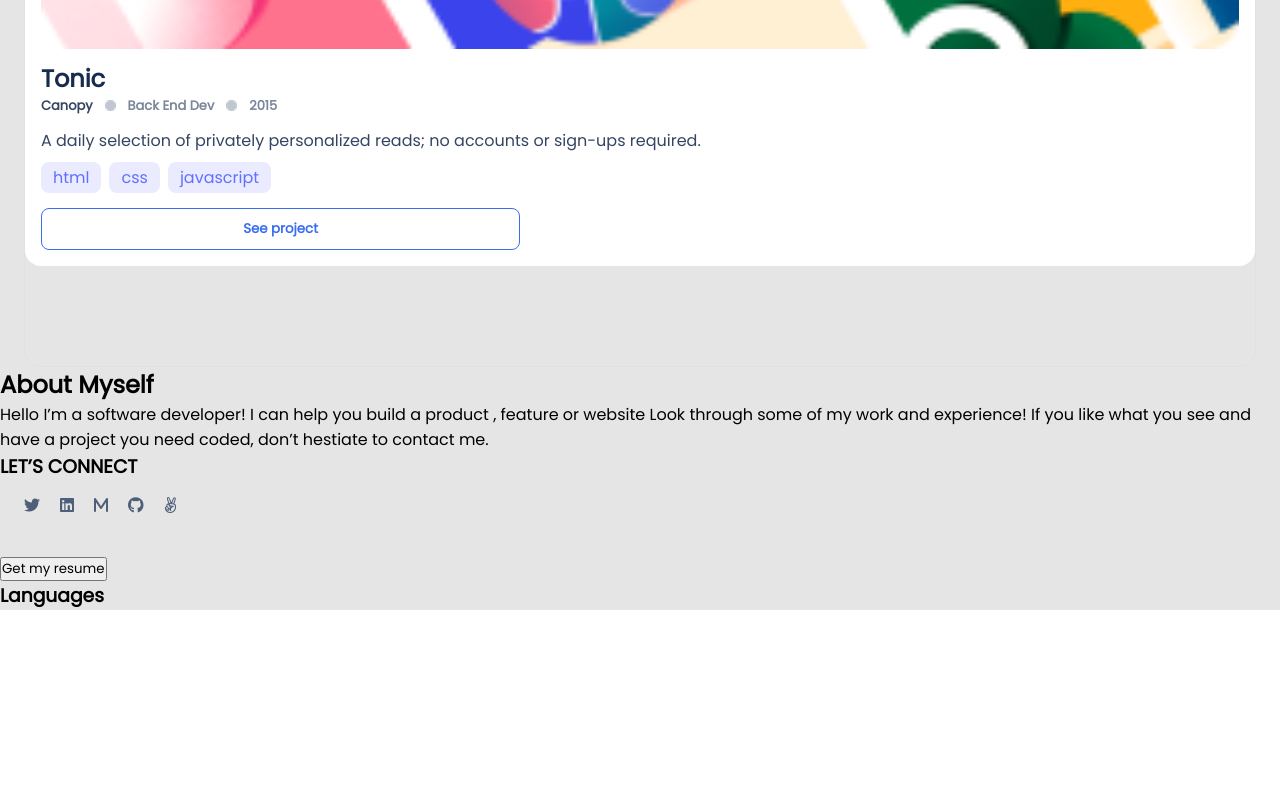
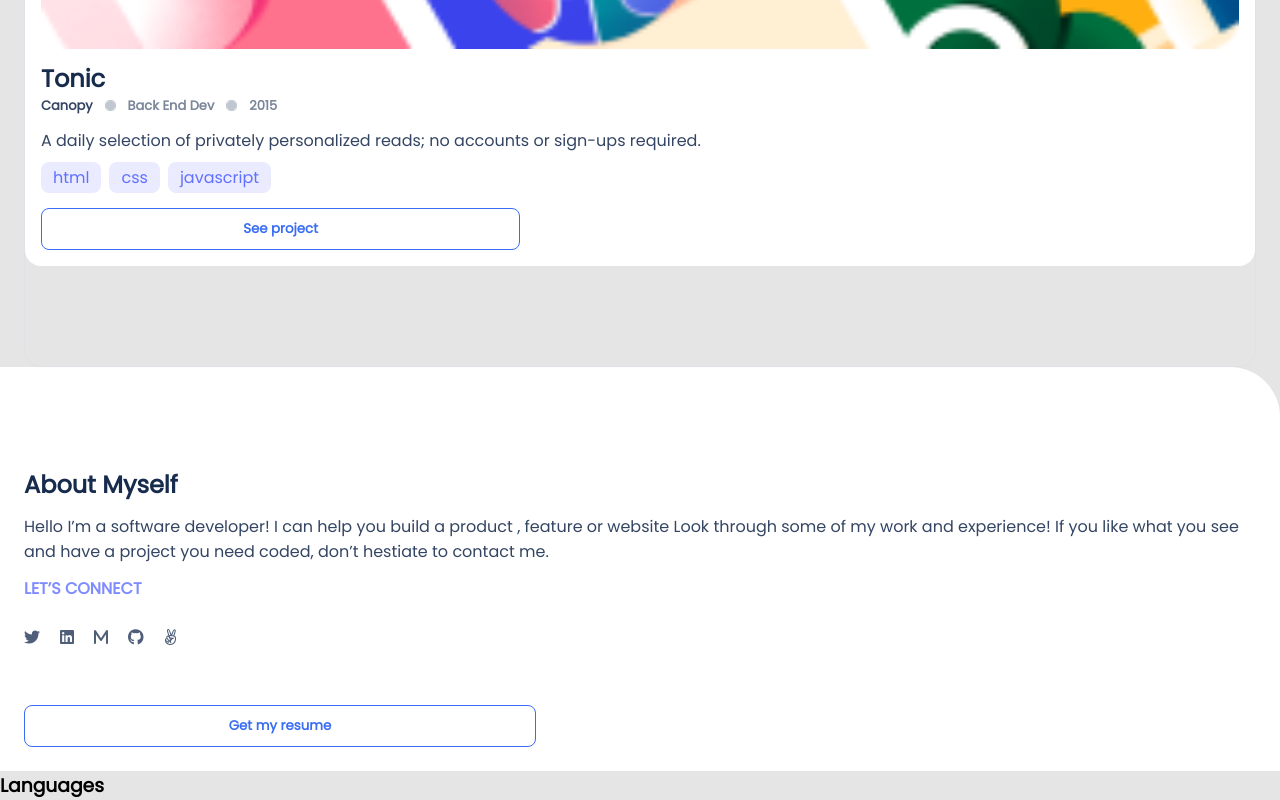
Before and after one commit to Munsa1/portfolio-responsive, a plain HTML site: page index.html in a window 1280 px wide. Shown: the part 5001-5801 px from the top of the page. Before the commit the page ends 5611 px from the top, so only its background shows below. Drawn offline with nearby package versions, Linux system fonts and the light colour scheme.

Commit message:
Style the about myself section

```diff
--- a/index.html
+++ b/index.html
@@ -107,20 +107,20 @@
       <button class="card-btn">See project</button>
     </div>
    </section>
-   <section class="about-myself">
-     <h2 class="about-heading">About Myself</h2>
-     <p class="about-par">
+   <section class="about-myself bg-color">
+     <h2 class="about-heading headerColor pageMargin">About Myself</h2>
+     <p class="about-par parColor pageMargin">
       Hello I’m a software developer! I can help you build a product , feature or website Look through some of my work and experience! If you like what you see and have a project you need coded, don’t hestiate to contact me.
      </p>
-     <h3 class="lets-connect">LET’S CONNECT</h3>
-     <ul class="icons pageMargin">
+     <h3 class="lets-connect subtiite pageMargin">LET’S CONNECT</h3>
+     <ul class="icons pageMargin lower-icons">
       <a href=""><li><i class="fa-brands fa-twitter"></i></li></a>
       <a href=""><li><i class="fa-brands fa-linkedin"></i></li></a>
       <a href=""><li><i class="fa-solid fa-m"></i></li></a>
       <a href=""><li><i class="fa-brands fa-github"></i></li></a>
       <a href=""><li><i class="fa-brands fa-angellist"></i></li></a>
     </ul>
-    <button class="resume-btn">Get my resume</button>
+    <button class="resume-btn card-btn pageMargin">Get my resume</button>
    </section>
    <section class="languages-frameworks">
      <div>
--- a/style.css
+++ b/style.css
@@ -64,6 +64,10 @@ body {
 
 .topMargin {
     top: 26px;
+}
+
+.iconSize {
+    height: 100px;
 }
 
 /* End of Reusable Classes */
@@ -175,3 +179,22 @@ body {
     width: 40%;
 
 }
+
+.about-myself {
+    display: flex;
+    flex-direction: column;
+    border-top-right-radius: 50px;
+}
+
+.about-heading {
+    margin-top: 100px;
+    margin-bottom: 12px;
+}
+
+.resume-btn {
+    margin-bottom: 24px;
+}
+
+.lower-icons {
+    height: 10;
+}
```
